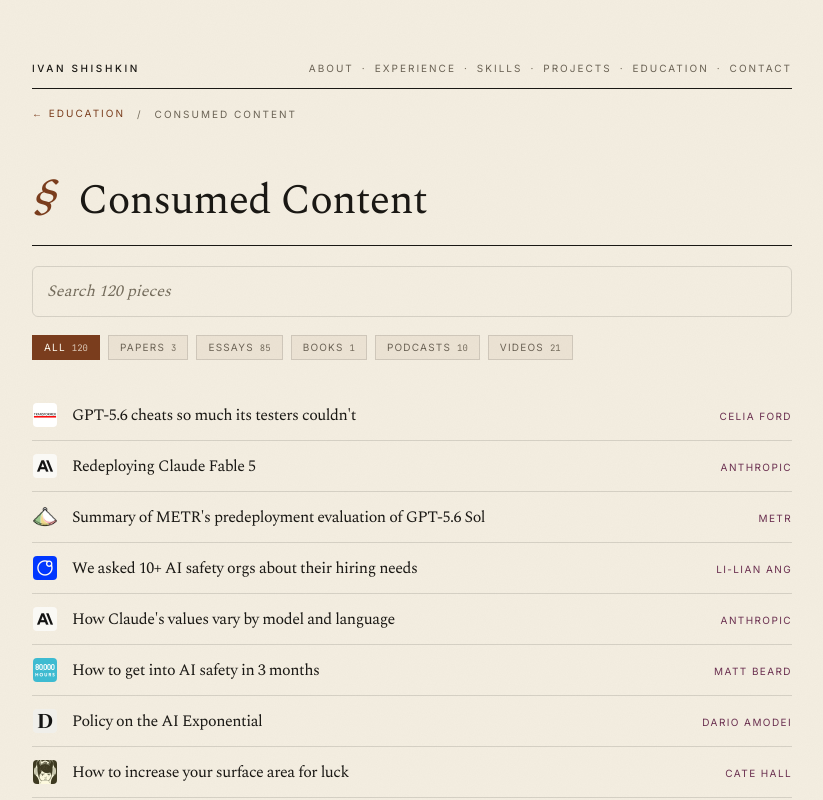
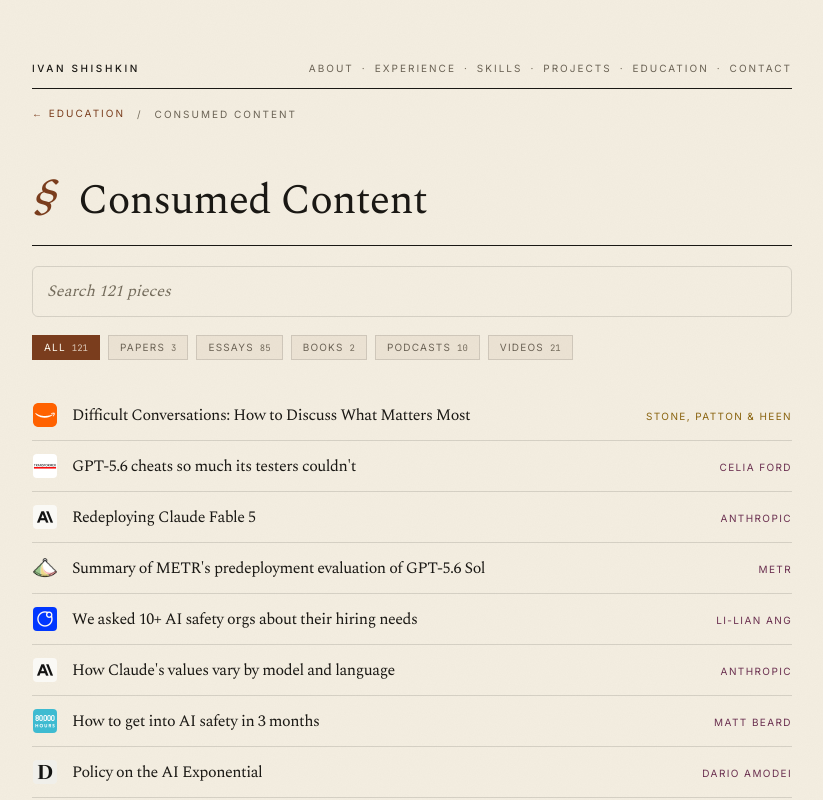
Before and after one commit to Ivan-Shishkin-Dev/Personal_Portfolio_3, a Next.js app: page /consumed-content in a window 1280 px wide. Shown: the top 800 px of the page, without its empty margins (228-1051 px from the left). Built offline with nearby package versions, Linux system fonts and the light colour scheme.

Commit message:
Add Difficult Conversations to Consumed Content

```diff
--- a/content/consumed.ts
+++ b/content/consumed.ts
@@ -37,6 +37,7 @@
   "overcast.fm": "Podcasts",
   "dwarkesh.com": "Podcasts",
   "lexfridman.com": "Podcasts",
+  "amazon.com": "Books",
 };
 
 const SOURCE_BY_HOST: Record<string, string> = {
@@ -769,4 +770,9 @@
     url: "https://www.transformernews.ai/p/openai-gpt-56-sol-cheating-scheming-metr",
     author: "Celia Ford",
   },
+  {
+    title: "Difficult Conversations: How to Discuss What Matters Most",
+    url: "https://www.amazon.com/Difficult-Conversations-Discuss-What-Matters/dp/0143118447",
+    author: "Stone, Patton & Heen",
+  },
 ];
--- a/content/favicons.ts
+++ b/content/favicons.ts
@@ -4,6 +4,7 @@
   "80000hours.substack.com",
   "ai-2027.com",
   "alignmentforum.org",
+  "amazon.com",
   "amoretlicentia.substack.com",
   "anthropic.com",
   "antischeming.ai",
```
Also changed, not shown: public/favicons/amazon.com.png (added).
